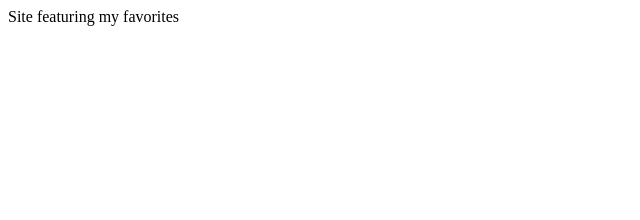
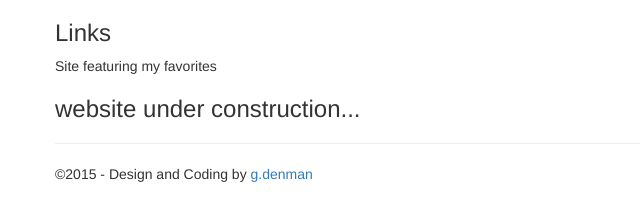
Before and after one commit to svenos/links, a plain HTML site: page index.html in a window 1280 px wide. Shown: the whole page, without its empty margins (0-640 px from the left). Drawn offline with nearby package versions, Linux system fonts and the light colour scheme.

Commit message:
update index.html

```diff
--- a/index.html
+++ b/index.html
@@ -1 +1,46 @@
-Site featuring my favorites
+<!DOCTYPE html>
+<html lang="fr">
+   <head>
+      <meta charset="utf-8">
+      <meta http-equiv="X-UA-Compatible" content="IE=edge">
+	  <meta name="viewport" content="width=device-width, initial-scale=1">
+      <title>Links</title>
+      <link rel="stylesheet" href="https://maxcdn.bootstrapcdn.com/bootstrap/3.3.5/css/bootstrap.min.css">
+      <link rel="stylesheet" href="https://maxcdn.bootstrapcdn.com/bootstrap/3.3.5/css/bootstrap-theme.min.css">
+      <style type="text/css">
+
+      </style>
+   </head>
+   <body>
+   	<div class="container">
+
+   	  <div class="row">
+	      <header role="banner">
+	         <h3>Links</h3>
+	      </header>
+      </div>
+
+      <div class="row">
+	      <div class="content-site">
+	      	<p>Site featuring my favorites</p>
+
+	      	<h3>website under construction...</h3>
+	      </div>
+	      <hr />
+      </div>
+
+      <div class="row">
+	    <footer>
+	    	<p>&copy;2015 - Design and Coding by <a href="mailto:g.denman@gmx.com">g.denman</a></p>
+	    </footer>
+	  </div>
+      <script src="//code.jquery.com/jquery-1.11.3.min.js"></script>
+	  <script src="https://maxcdn.bootstrapcdn.com/bootstrap/3.3.5/js/bootstrap.min.js"></script>
+	  <script type="text/javascript">
+	  	$(document).ready(function() {
+
+		});
+	  </script>
+	</div>
+   </body>
+</html>
```
